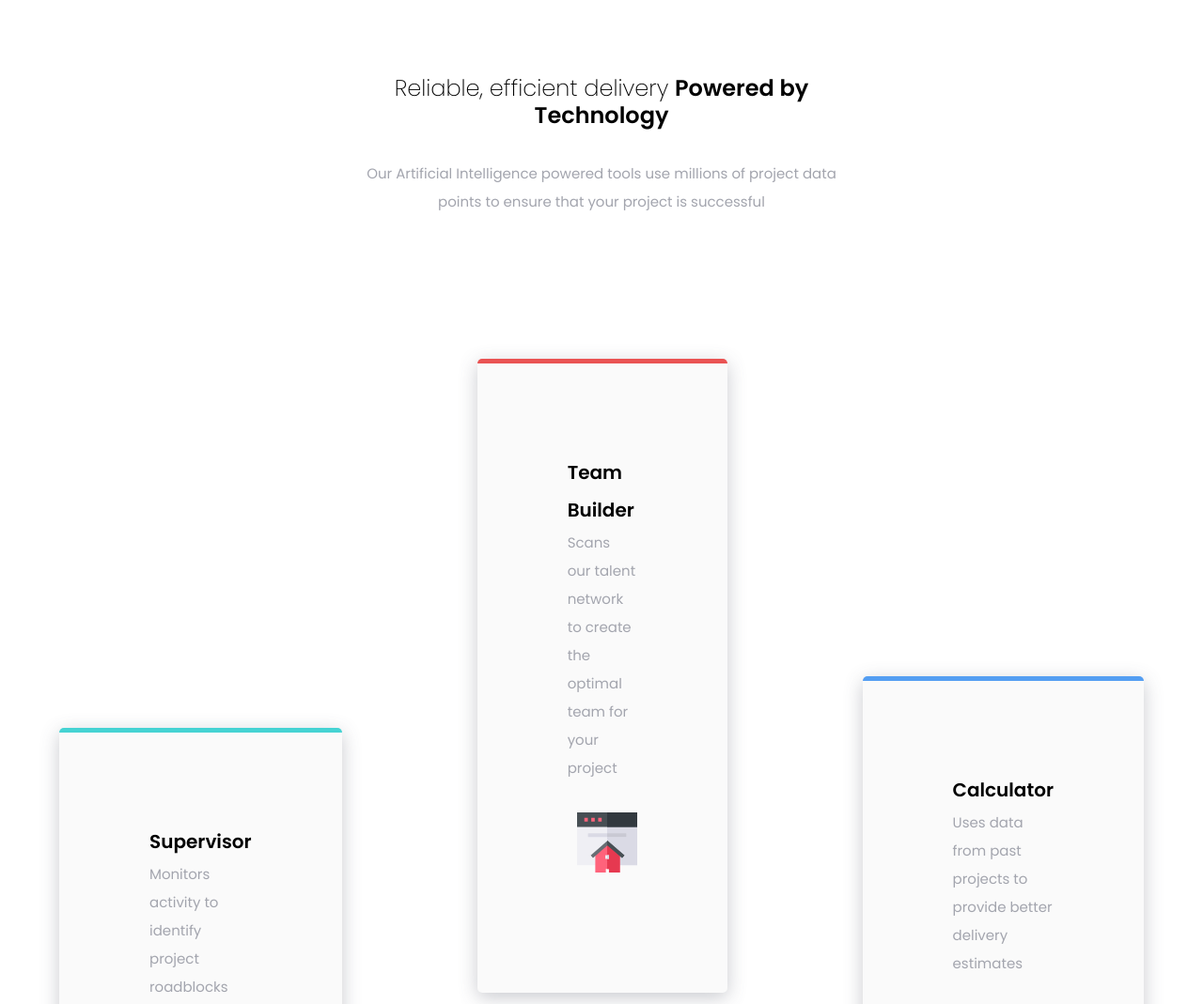
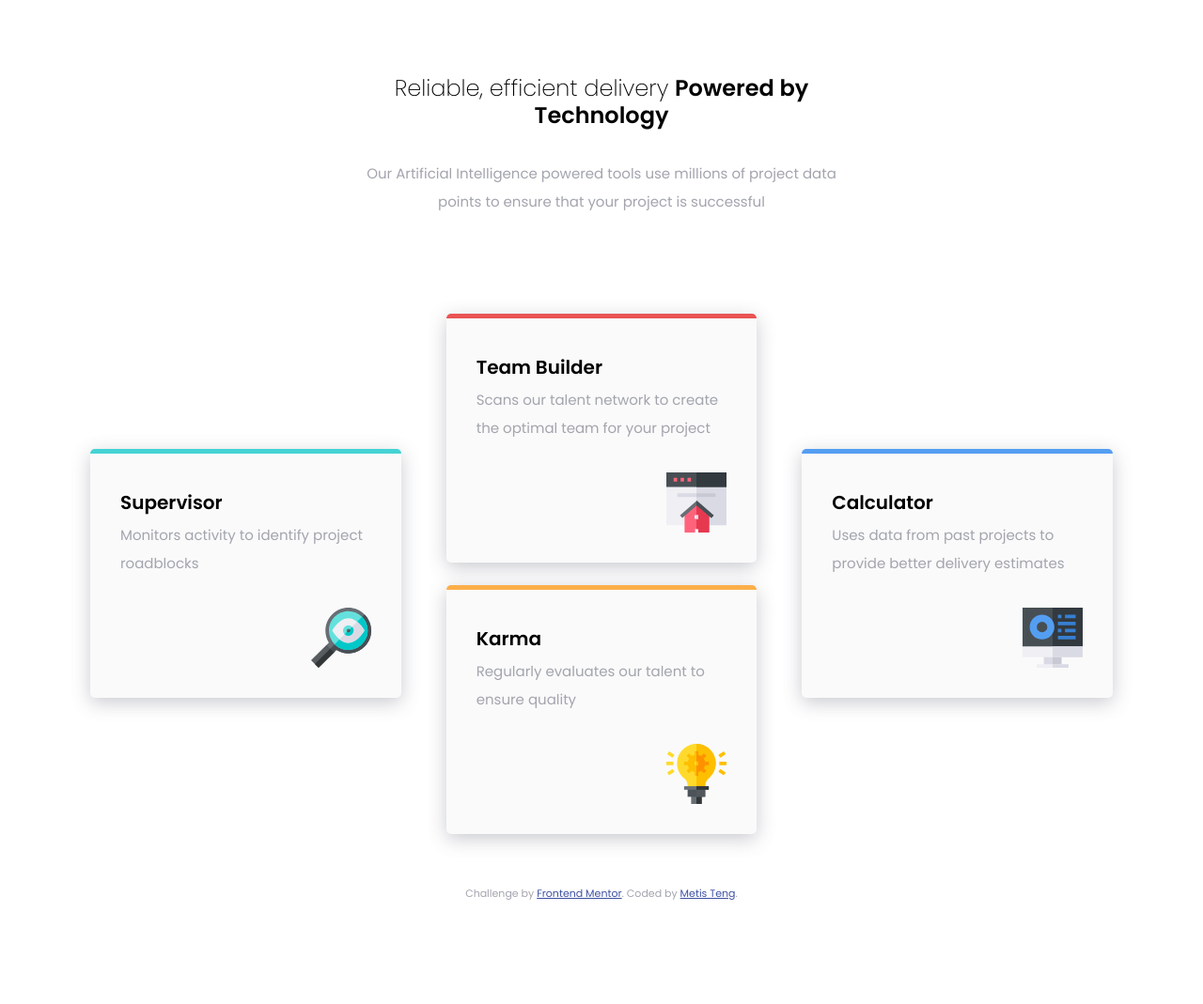
Before and after one commit to greatmetis/frontendMentor-challenge-fourCards, a plain HTML site: page index.html in a window 1280 px wide. Shown: the top 1069 px of the page at 94% size. After the commit the page ends 966 px from the top, so only its background shows below. Drawn offline with Linux system fonts and the light colour scheme.

Commit message:
Edit padding and margin
emit padding and margin to have better layout

```diff
--- a/css/style.css
+++ b/css/style.css
@@ -167,10 +167,6 @@ body {
             flex: 1;
     margin:24px;
   }
-  .cards [class^="card"] {
-    margin-bottom: 32px;
-    padding:48px;
-  }
 }
 
 .card1 {
```
